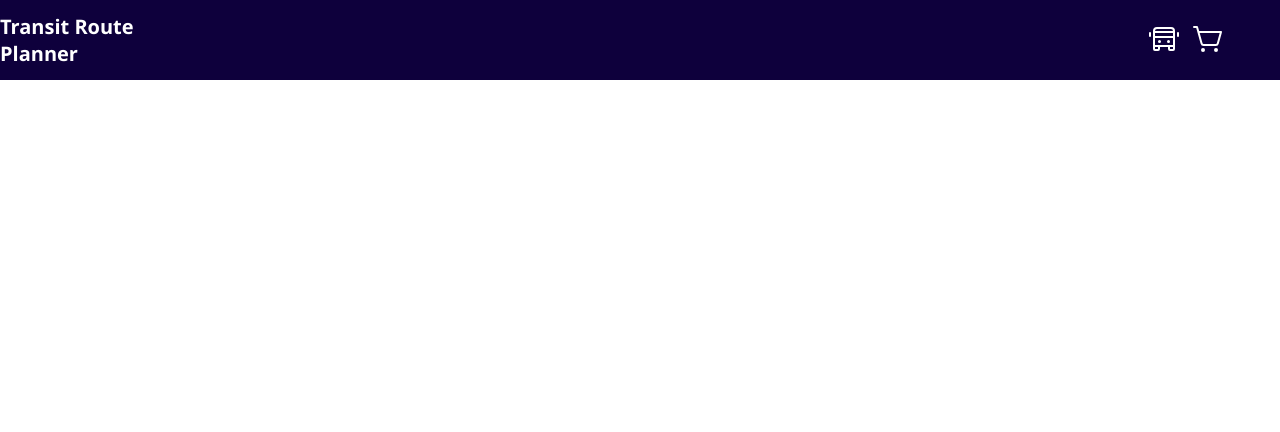
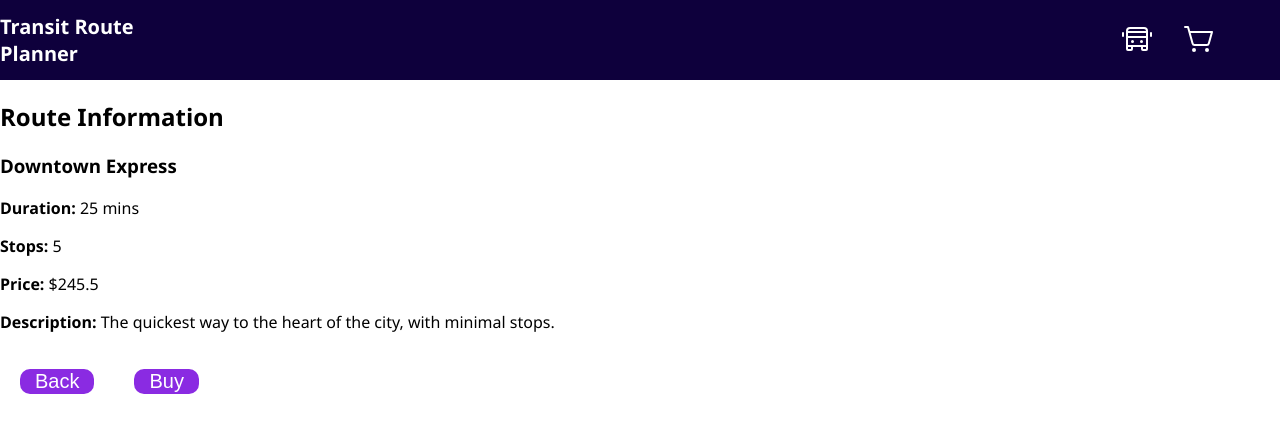
Before and after one commit to MishaliaPillay/public-transit-route-planner, a React (Create React App) app: page /route/route-1 in a window 1280 px wide. Shown: the top 432 px of the page. Built offline with nearby package versions, Linux system fonts and the light colour scheme.

Commit message:
use Params works ;)

```diff
--- a/src/App.js
+++ b/src/App.js
@@ -5,6 +5,8 @@ import { BrowserRouter, Route, Routes } from 'react-router-dom'
 import Navbar from './Components/Navbar'
 import AvailableRoutes from './Routes/AvailableRoutes'
 import TicketPurchase from './Purchases/TicketPurchase'
+import RouteCard from './Routes/RouteCard'
+
 
 
 function App() {
@@ -16,7 +18,7 @@ function App() {
     <Routes>
     <Route path='/' element={ <AvailableRoutes/>}/>
       <Route path='/ticketpurchase' element={<TicketPurchase/>}/>
-
+  <Route path='/route/:routeId' element={<RouteCard/>}/>
     </Routes>
 
     </BrowserRouter>
--- a/src/Components/Navbar.css
+++ b/src/Components/Navbar.css
@@ -20,6 +20,9 @@
 
   /*         Referrence Ends here*/
   button{
+    padding-left: 15px;
+    padding-right: 15px;
+     cursor: pointer;
     color: white;
     background-color: rgba(169, 169, 169, 0);
     border: none;
--- a/src/Data.js
+++ b/src/Data.js
@@ -1,4 +1,4 @@
-[
+ export const  routesInfo= [
     {
       "id": "route-1",
       "title": "Downtown Express",
--- a/src/Routes/AvailableRoutes.jsx
+++ b/src/Routes/AvailableRoutes.jsx
@@ -1,11 +1,21 @@
-import React from 'react'
-
-function AvailableRoutes() {
+import React from 'react';
+import { Link } from 'react-router-dom';
+import { routesInfo } from '../Data'; // Import your routes data
+import "./availableRoutes.css"
+const AvailableRoutesPage = () => {
   return (
     <div>
-      <h1>Available Transit Routes</h1>
+      <h2>Available Routes</h2>
+      <ul>
+        {routesInfo.map(route => (
+          <li key={route.id}>
+            {/* Use Link to navigate to Route Information page */}
+            <Link to={`/route/${route.id}`}>{route.title}</Link>
+          </li>
+        ))}
+      </ul>
     </div>
-  )
-}
+  );
+};
 
-export default AvailableRoutes
+export default AvailableRoutesPage;
--- /dev/null
+++ b/src/Routes/RouteCard.jsx
@@ -0,0 +1,31 @@
+import React from 'react'
+import { useParams } from 'react-router-dom';
+import { routesInfo } from '../Data'
+const RouteCard = () => {
+  // Get the route ID from URL parameters
+  const { routeId } = useParams();
+
+  // Find the route with the matching ID
+  const route = routesInfo.find(route => route.id === routeId);
+
+  return (
+    <div>
+      <h2>Route Information</h2>
+      {route ? (
+        <div>
+          <h3>{route.title}</h3>
+          <p><strong>Duration:</strong> {route.duration}</p>
+          <p><strong>Stops:</strong> {route.stops}</p>
+          <p><strong>Price:</strong> ${route.price}</p>
+          <p><strong>Description:</strong> {route.description}</p>
+        </div>
+      ) : (
+        <p>Route not found</p>
+      )}
+      <button className='btn'>Back</button>
+      <button className='btn'> Buy</button>
+    </div>
+  );
+};
+
+export default RouteCard
--- a/src/Routes/availableRoutes.css
+++ b/src/Routes/availableRoutes.css
@@ -0,0 +1,7 @@
+.btn{
+    border-radius: 10px;
+    margin: 20px;
+    color: white;
+    font-size: 20px;
+    background-color: blueviolet;
+}
```
Also changed, not shown: src/Routes/Routes.jsx (deleted).
